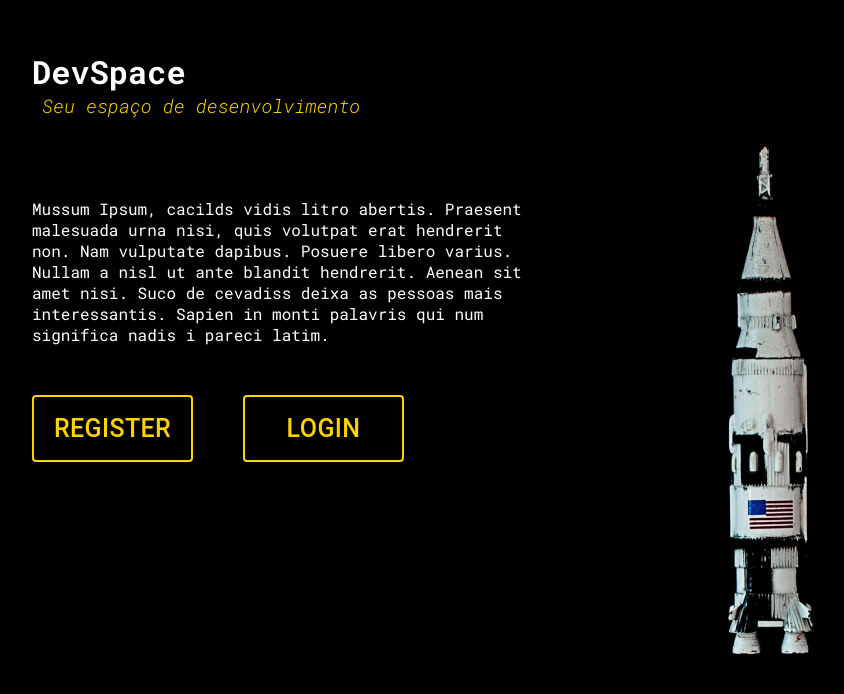
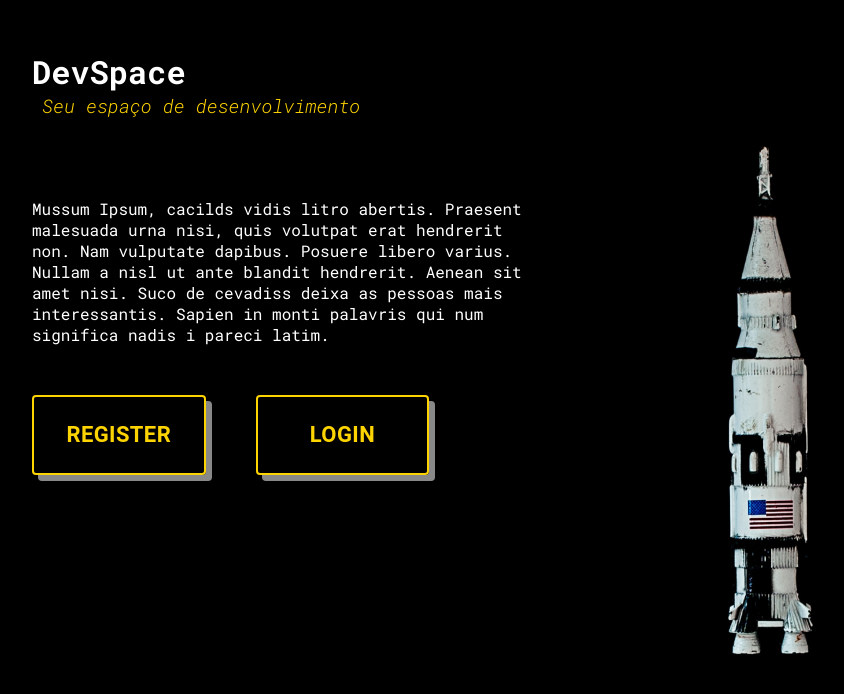
Before and after one commit to JardelLacerda/dev-space, a React (Create React App) app: page / in a window 1280 px wide. Shown: the top 694 px of the page, without its empty margins (158-1002 px from the left). Built offline with nearby package versions, Linux system fonts and the light colour scheme.

Commit message:
design improved

```diff
--- a/src/components/Buttons/index.jsx
+++ b/src/components/Buttons/index.jsx
@@ -1,9 +1,6 @@
 import { StyledButton } from "./style";
 
-// name
-// event click
-
-const Button = ({ nameBtn, onClick }) => {
+const Button = ({ onClick = null, nameBtn }) => {
   return (
     <>
       <StyledButton onClick={onClick}>{nameBtn}</StyledButton>
--- a/src/components/Buttons/style.js
+++ b/src/components/Buttons/style.js
@@ -3,24 +3,32 @@ import Button from "@material-ui/core/Button";
 import Colors from "../../global/Colors";
 
 export const StyledButton = styled(Button)`
-  padding: 7px 14px;
+  background: 0.25s ease, color 0.25s ease, box-shadow 0.15s ease;
+  box-shadow: 6px 6px 0 #888;
 
   &:hover {
-    background-color: #5469d4;
+    color: white;
+    box-shadow: 5px 5px 0 ${Colors.BasicYellow};
   }
 
-  & .MuiButton-root {
-    color: rgba(0, 0, 0, 0.5);
+  &&& {
+    background-color: rgba(0, 0, 0, 0.6);
   }
 
-  & .MuiButton-label {
-    padding: 0.5em;
+  & span.MuiButton-label {
+    padding: 0.4em;
     width: 120px;
     height: 30px;
     color: ${Colors.BasicYellow};
 
+    font-weight: bold;
+    font-size: 18px;
+    cursor: pointer;
+
     @media (min-width: 700px) {
-      font-size: 25px;
+      height: 50px;
+      width: 140px;
+      font-size: 22px;
     }
   }
   & .MuiTouchRipple-root {
```
